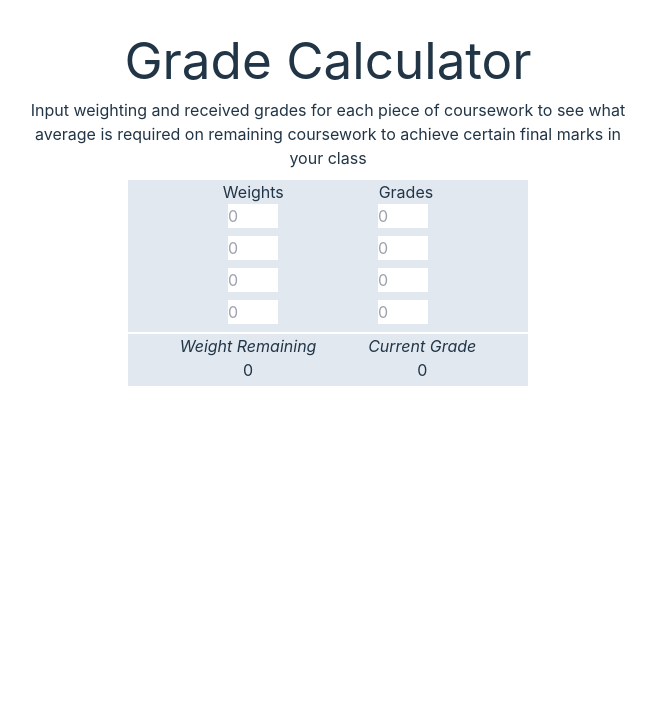
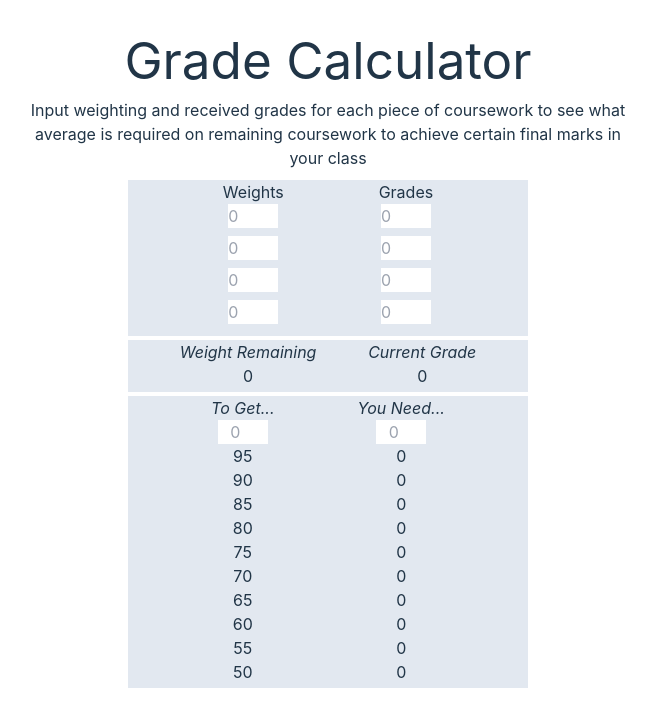
Before and after one commit to TyBrass/grade-calculator, a React (Vite) app: page / in a window 1280 px wide. Shown: the top 726 px of the page, without its empty margins (312-968 px from the left). Built offline with nearby package versions, Linux system fonts and the light colour scheme.

Commit message:
Restructure into lists

```diff
--- a/src/App.tsx
+++ b/src/App.tsx
@@ -11,18 +11,32 @@ function App() {
         <p className='my-[10px] max-w-[600px]'>Input weighting and received grades for each piece of coursework to see what average is required on remaining coursework to achieve certain final marks in your class</p>
         <div className='bg-slate-200 w-[400px]'>
             <div className='flex justify-evenly'>
-                <h2>Weights</h2>
-                <h2>Grades</h2>
+                <div className='flex flex-col justify-evenly mb-[4px]'>
+                    <h2>Weights</h2>
+                    <ul>
+                        {grades.map(c => (
+                            <>
+                            <li className='flex justify-evenly mb-[8px]'>
+                                <input className='w-[50px]' type="number" min='0' max='100' placeholder='0' />
+                            </li>
+                            </>
+                        ))}
+                    </ul>
+                </div>
+                <div className='flex flex-col justify-evenly mb-[4px]'>
+                    <h2>Grades</h2>
+                    <ul>
+                        {grades.map(c => (
+                            <>
+                            <li className='flex justify-evenly mb-[8px]'>
+                                <input className='w-[50px]' type="number" min='0' max='100' placeholder='0' />
+                            </li>
+                            </>
+                        ))}
+                    </ul>
+                </div>
             </div>
-            {grades.map(c => (
-                <>
-                <div className='flex justify-evenly mb-[8px]'>
-                    <input className='w-[50px]' type="number" min='0' max='100' placeholder='0' />
-                    <input className='w-[50px]' type="number" min='0' max='100' placeholder='0' />
-                </div>
-                </>
-            ))}
-            <div className='flex justify-evenly mb-[4px] border-t-2 border-white'>
+            <div className='flex justify-evenly mb-[4px] border-t-4 border-white'>
                 <div>
                     <h2 className='italic'>Weight Remaining</h2>
                     {100 * grades.reduce((accumulator, currentValue) => accumulator + currentValue[0], 0)}
@@ -32,6 +46,40 @@ function App() {
                     {grades.reduce((accumulator, currentValue) => accumulator + currentValue[0] * currentValue[1], 0) * grades.reduce((accumulator, currentValue) => accumulator + currentValue[0], 0)}
                 </div>
             </div>
+            <div className='flex justify-evenly mb-[4px] border-t-4 border-white'>
+                <div>
+                    <h2 className='italic'>To Get...</h2>
+                    <ul>
+                        <li><input className='w-[50px] text-center' type="number" min='0' max='100' placeholder='0' /></li>
+                        <li>95</li>
+                        <li>90</li>
+                        <li>85</li>
+                        <li>80</li>
+                        <li>75</li>
+                        <li>70</li>
+                        <li>65</li>
+                        <li>60</li>
+                        <li>55</li>
+                        <li>50</li>
+                    </ul>
+                </div>
+                <div>
+                    <h2 className='italic'>You Need...</h2>
+                    <ul>
+                        <li><input className='w-[50px] text-center' type="number" min='0' max='100' placeholder='0' /></li>
+                        <li>{0}</li>
+                        <li>{0}</li>
+                        <li>{0}</li>
+                        <li>{0}</li>
+                        <li>{0}</li>
+                        <li>{0}</li>
+                        <li>{0}</li>
+                        <li>{0}</li>
+                        <li>{0}</li>
+                        <li>{0}</li>
+                    </ul>
+                </div>
+            </div>
         </div>
     </div>
   )
```
